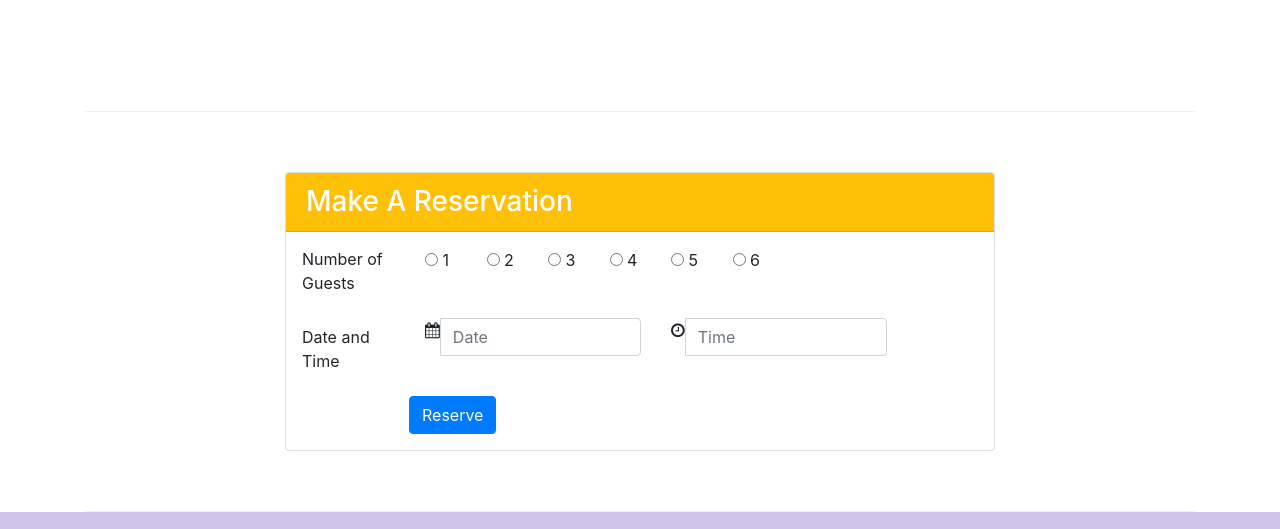
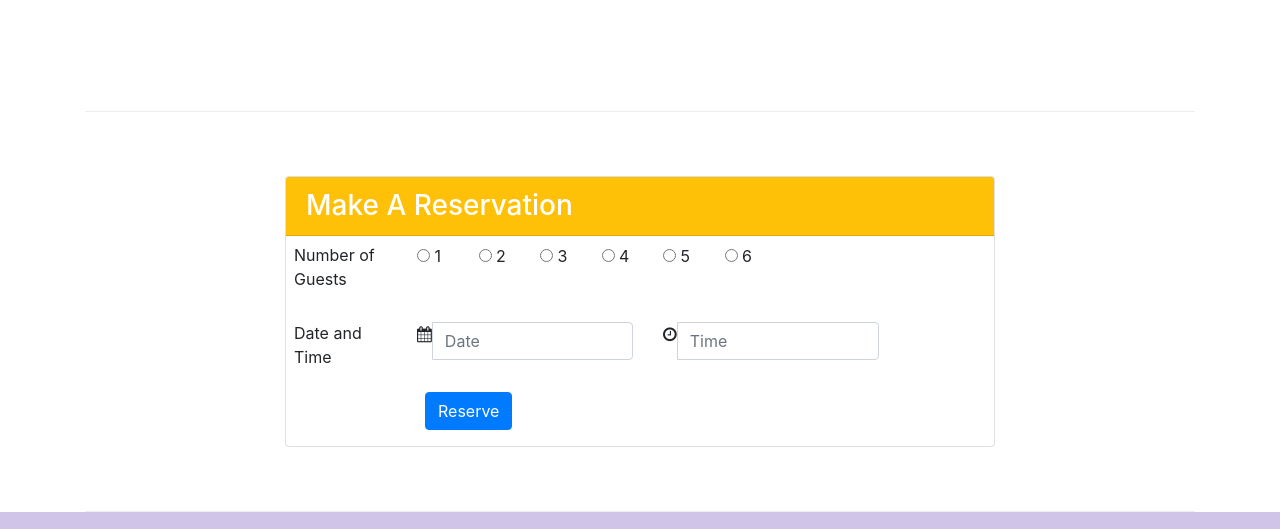
Before and after one commit to StephenVarela/Intro_to_bootstrap, a website: page index.html in a window 1280 px wide. Shown: the part 1372-1901 px from the top of the page. Drawn offline with nearby package versions, Linux system fonts and the light colour scheme.

Commit message:
fixed assignment 2 form

```diff
--- a/index.html
+++ b/index.html
@@ -37,15 +37,15 @@
     <header class="jumbotron">
         <div class="container">
             <div class="row row-header">
-                <div class="col-12 col-sm-6 align-self-center">
+                <div class="col-6 col-sm-6 align-self-center">
                     <h1>Ristorante con Fusion</h1>
                     <p>We take inspiration from the World's best cuisines, and create a unique fusion experience. Our lipsmacking creations will tickle your culinary senses!</p>
                 </div>
-                <div class="col col-sm-3 align-self-center">
+                <div class="col-3 col-sm-3 align-self-center">
                   <img src="/img/logo.png" class="img-fluid"></img>
                 </div>
-                <div class= "col-sm-3 align-self-center">
-                    <a href="#reserve" class="btn btn-warning btn-sm">Reserve Table</a>
+                <div class= "col-3 col-sm-3 align-self-center">
+                    <a href="#reserve" class="btn btn-warning btn-sm btn-block">Reserve Table</a>
                 </div>
             </div>
         </div>
@@ -106,40 +106,41 @@
         </div>
 
         <div class="row row-content align-items-center">
-          <div class="col-8 offset-sm-2">
+          <div class="col-12 col-sm-8 offset-sm-2">
             <div class="card" id="reserve">
                 <h3 class="card-header bg-warning text-white">Make A Reservation</h3>
                 <form>
-                  <div class="form-group row mt-2">
-                      <label for="Guests" class="col-md-2 col-form-label ml-3">Number of Guests</label>
-                      <div class="radio col-1 mt-2">
+                  <div class="row form-group">
+                      <label for="Guests" class="col-4 col-sm-2 col-form-label ml-2">Number of Guests</label>
+                      <div class="col-1 col-sm-1 radio mt-2">
                           <label><input type="radio" name="optradio"> 1</label>
                       </div>
-                      <div class="radio col-1 mt-2">
+                      <div class="col-1 col-sm-1 radio mt-2">
                           <label><input type="radio" name="optradio"> 2</label>
                       </div>
-                      <div class="radio col-1 mt-2">
+                      <div class="col-1 col-sm-1 radio mt-2">
                           <label><input type="radio" name="optradio"> 3</label>
                       </div>
-                      <div class="radio col-1 mt-2">
+                      <div class="col-1 col-sm-1 radio mt-2">
                           <label><input type="radio" name="optradio"> 4</label>
                       </div>
-                      <div class="radio col-1 mt-2">
+                      <div class="col-1 col-sm-1 radio mt-2">
                           <label><input type="radio" name="optradio"> 5</label>
                       </div>
-                      <div class="radio col-1 mt-2">
+                      <div class="col-1 col-sm-1 radio mt-2">
                           <label><input type="radio" name="optradio"> 6</label>
                       </div>
                   </div>
+
                   <div class="form-group row">
-                      <label for="DateandTime" class="col-sm-2 col-form-label ml-3 ">Date and Time</label>
-                      <div class="col-sm-4">
+                      <label for="DateandTime" class="col-4 col-sm-2 col-form-label ml-2 ">Date and Time</label>
+                      <div class="col-3 col-sm-4 mt-2">
                         <div class="input-group">
                           <div class="input-group-addon"><span class="fa fa-calendar"></span></div>
                           <input type="text" class="form-control" id="date" name="date" placeholder="Date"></input>
                         </div>
                       </div>
-                      <div class="col-sm-4">
+                      <div class="col-3 col-sm-4 mt-2">
                         <div class="input-group">
                           <div class="input-group-addon"><span class="fa fa-clock-o"></span></div>
                           <input type="text" class="form-control" id="time" name="time" placeholder="Time"></input>
@@ -147,7 +148,9 @@
                       </div>
                   </div>
                   <div class="form-group row">
-                      <div class="offset-md-2 col-md-6">
+                      <div class="col-sm-2">
+                      </div>
+                      <div class="col-sm-4 ml-3">
                         <button type="submit" class="btn btn-primary">
                             Reserve
                         </button>
```
Lines whose indentation alone changed are shown as unchanged.
